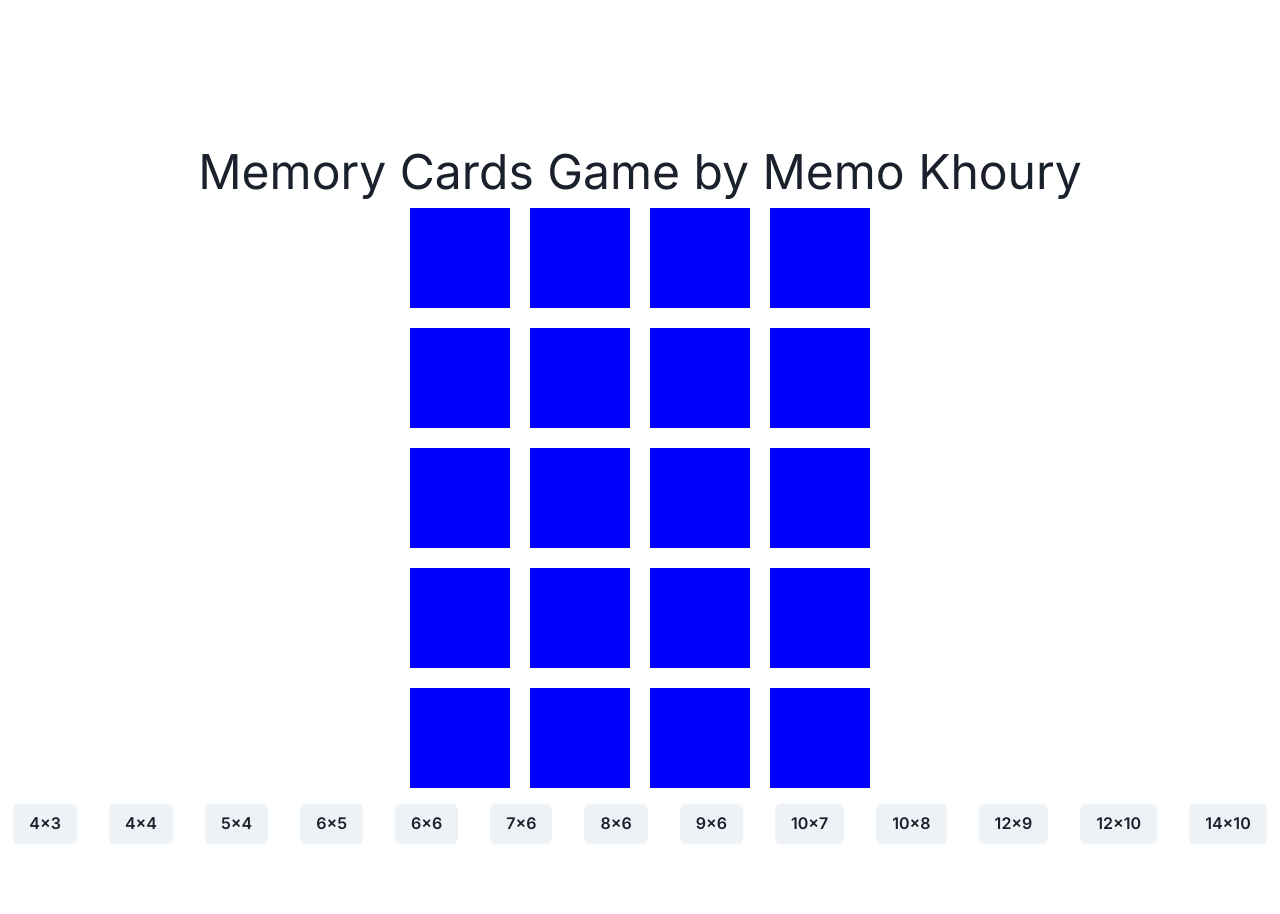
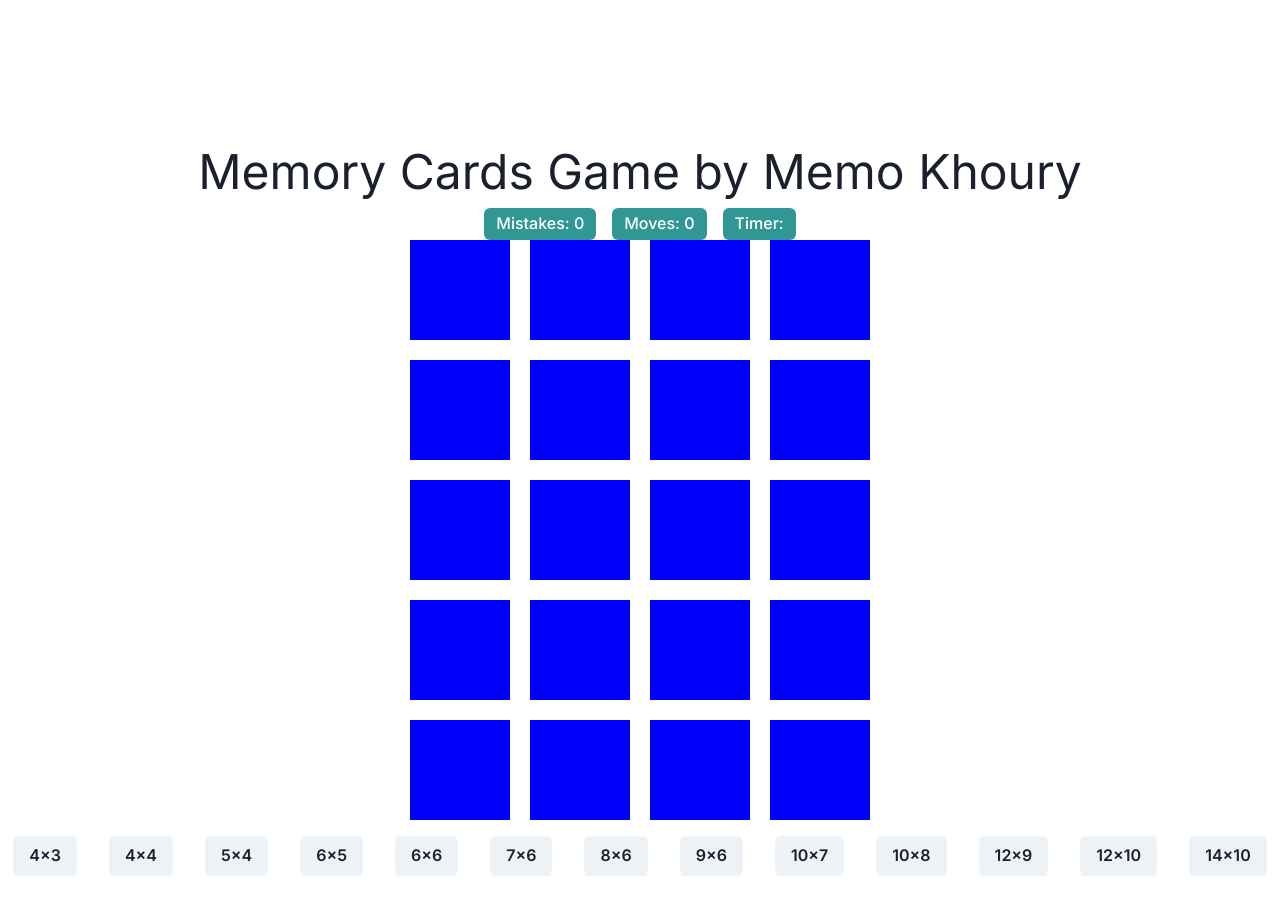
Before and after one commit to elclandestin0/game7-take-home-project, a Next.js app: page / in a window 1280 px wide. Shown: the top 914 px of the page. Built offline with nearby package versions, Linux system fonts and the light colour scheme.

Commit message:
added moves and timer counter

```diff
--- a/src/components/GameBoard.tsx
+++ b/src/components/GameBoard.tsx
@@ -1,4 +1,12 @@
-import { Box, Button, Flex, SimpleGrid, Text } from "@chakra-ui/react";
+import {
+  Box,
+  Button,
+  Flex,
+  HStack,
+  SimpleGrid,
+  Tag,
+  Text,
+} from "@chakra-ui/react";
 import { useEffect, useState } from "react";
 import GameCard from "./GameCard";
 import { icons } from "@/utils/icons";
@@ -17,6 +25,8 @@ const GameBoard = () => {
   const [cards, setCards] = useState<Card[]>([]);
   const [revealedCards, setRevealedCards] = useState<number[]>([]);
   const [disableClicks, setDisableClicks] = useState(false);
+  const [mistakes, setMistakes] = useState(0);
+  const [moves, setMoves] = useState(0);
 
   useEffect(() => {
     const totalCards = level.row * level.column;
@@ -72,15 +82,28 @@ const GameBoard = () => {
           setRevealedCards([]);
           setDisableClicks(false);
         }, 1000);
+        setMistakes(mistakes + 1);
       } else {
         setRevealedCards([]);
         setDisableClicks(false);
       }
+      setMoves(moves + 1);
     }
   };
 
   return (
     <>
+      <HStack spacing={4}>
+        <Tag size="lg" variant="solid" colorScheme="teal">
+          Mistakes: {mistakes}
+        </Tag>
+        <Tag size="lg" variant="solid" colorScheme="teal">
+          Moves: {moves}
+        </Tag>
+        <Tag size="lg" variant="solid" colorScheme="teal">
+          Timer:
+        </Tag>
+      </HStack>
       <SimpleGrid
         columns={level.column}
         row={level.row}
```
Lines whose indentation alone changed are shown as unchanged.
